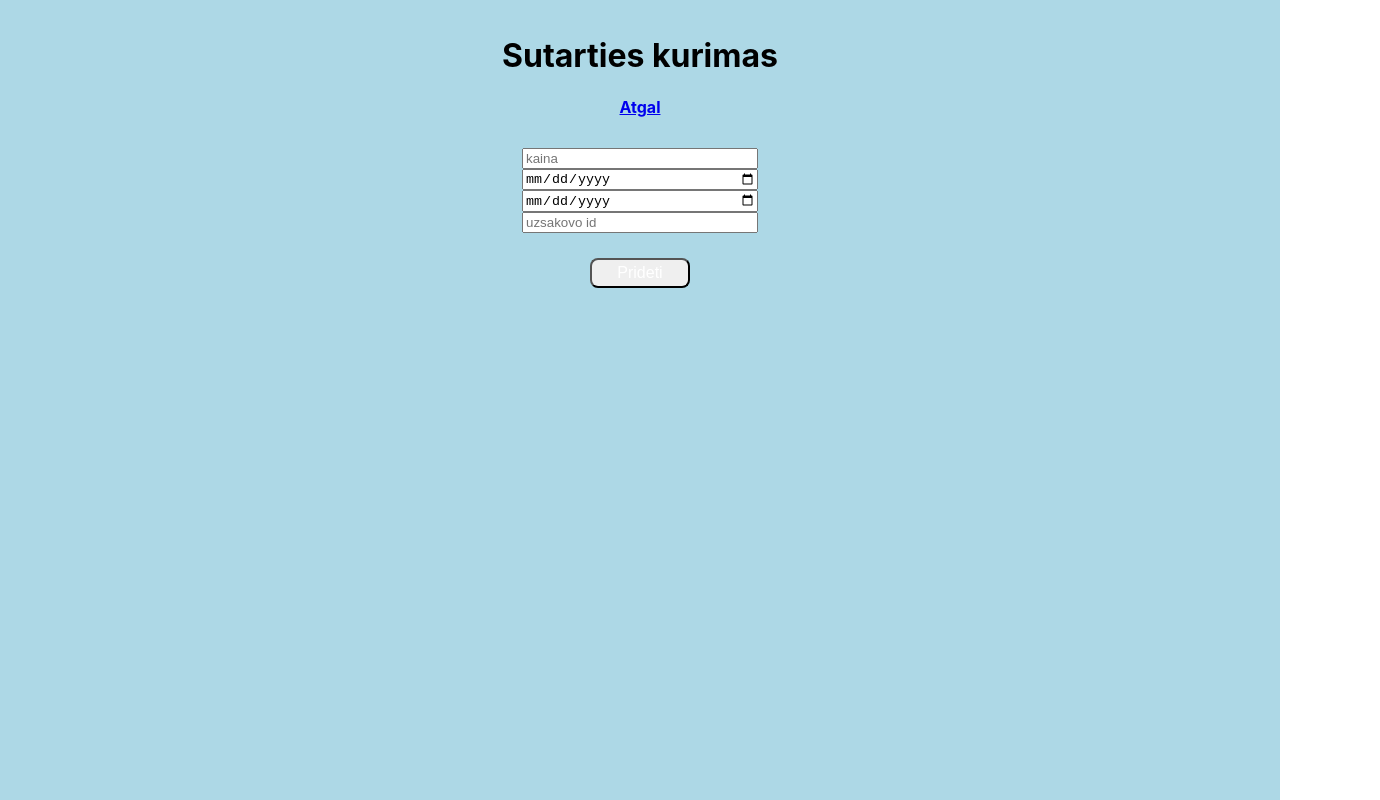
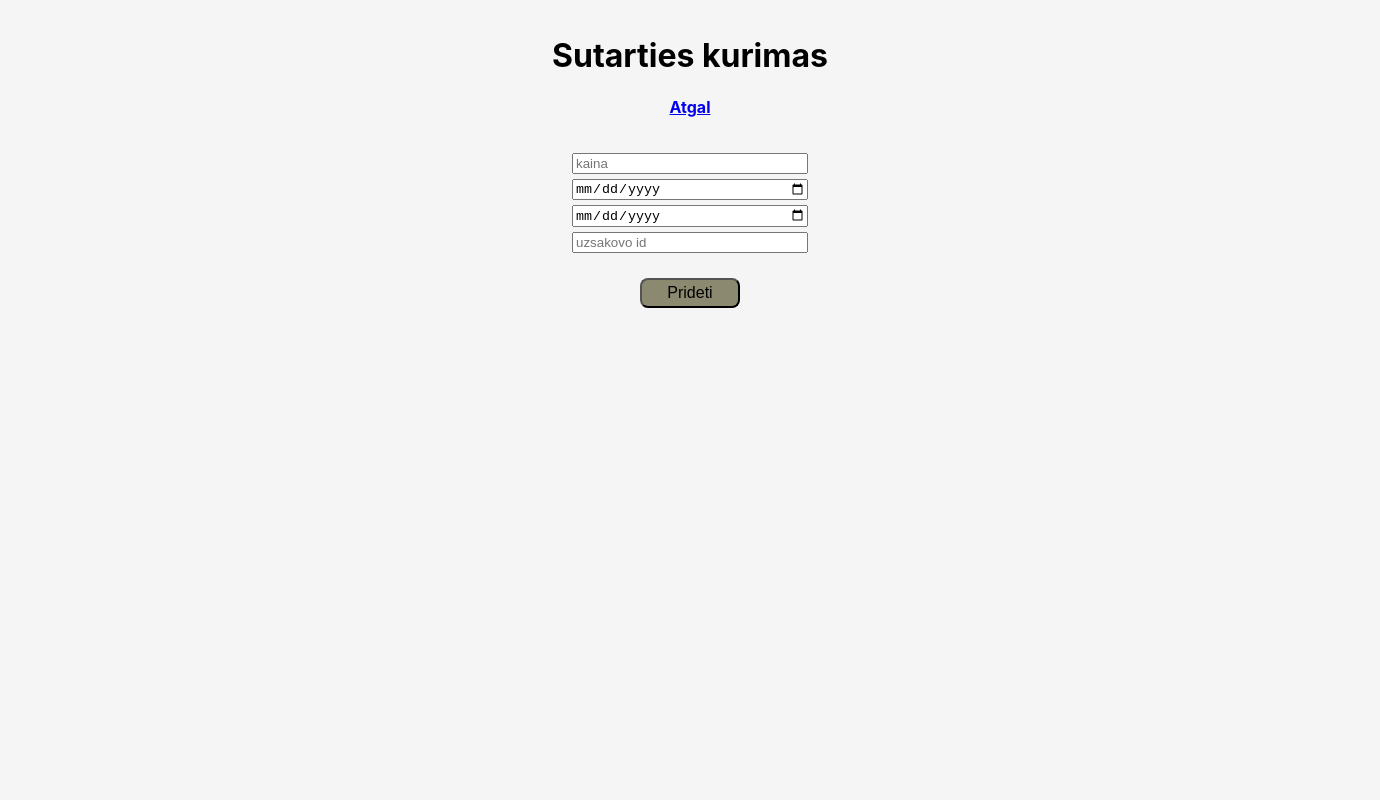
Before and after one commit to TomasSinkevicius/Isskirstytos-duomenu-bazes, a React (Create React App) app: page /Create in a window 1280 px wide. Shown: the whole page, 1380 px wide, since content can reach past the window. Built offline with nearby package versions, Linux system fonts and the light colour scheme; no server answers; the database is empty.

Commit message:
Fixed all of the css and table id's

```diff
--- a/src/Components/StyleFiles/Button.style.js
+++ b/src/Components/StyleFiles/Button.style.js
@@ -4,7 +4,7 @@ import { NavLink as Link } from "react-router-dom";
 export const Button = styled.button`
   width: 100px;
   height: 30px;
-  color: white;
+  background-color: #8B8970;
   margin: 0 auto;
   text-decoration: none;
   align-items: center;
@@ -20,11 +20,11 @@ export const Button = styled.button`
 
 export const ButtonLabel = styled.a`
   font-size: 18px;
-  color: white;
+  color: black;
 `;
 
 export const NavLink = styled(Link)`
-  color: #fff;
+  color: white;
   display: flex;
   align-items: center;
   text-decoration: none;
--- a/src/Components/StyleFiles/Container.style.js
+++ b/src/Components/StyleFiles/Container.style.js
@@ -1,16 +1,54 @@
-import styled from "styled-components";
+import styled, { createGlobalStyle } from "styled-components";
+
+const GlobalStyle = createGlobalStyle`
+*{
+  box-sizing: border-box;
+  margin: 0;
+  padding: 0;
+  font-family: 'Source Sans Pro', sans-serif;
+}
+`;
+
+export const PopContainer = styled.div`
+  width: 400px;
+  height: 400px;
+  background: #DEDEDE;
+  outline-color: black;
+  outline-style: ridge;
+  outline-width: 3px;
+  top: 50%;
+  left: 50%;
+  position: fixed;
+  /* bring your own prefixes */
+  transform: translate(-50%, -50%);
+`;
 
 export const AppContainer = styled.div`
+  z-index: 1;
   max-width: 100%;
   overflow-x: hidden;
   width: 100vw;
   height: 100vh;
-  background-color: lightblue;
+  margin-right: auto;
+  margin-left: auto;
+  background-color: #F5F5F5;
+  padding-right: 50px;
+  padding-left: 50px;
+
+  @media screen and (max-width: 991px) {
+    padding-right: 30px;
+    padding-left: 30px;
+  }
+`;
+
+export const TableName = styled.h1`
+  color: "black";
 `;
 
 export const BtnDiv = styled.div`
-    text-align: center;
-    text-align: 'center';
-    width: 100%;
-    padding-top: 15px;
+  text-align: center;
+  width: 100%;
+  padding-top: 15px;
 `;
+
+export default GlobalStyle;
--- a/src/Components/StyleFiles/Table.style.js
+++ b/src/Components/StyleFiles/Table.style.js
@@ -3,38 +3,72 @@ import styled from "styled-components";
 export const Row = styled.div`
   display: flex;
   justify-content: space-evenly;
+  text-align: center;
   table {
     margin-right: 10px;
   }
 `;
 
 export const Table = styled.table`
+  outline: thin;
+  outline-color: white;
   border-collapse: collapse;
   margin: 25px 0;
   font-size: 0.9em;
   font-family: sans-serif;
   min-width: 400px;
   box-shadow: 0 0 20px rgba(0, 0, 0, 0.15);
-
+  text-align: center;
   td {
     border: 1px solid black;
   }
+
 `;
 
+export const INPUT = styled.input`
+  margin-top: 5px;
+  align-self: center;
+  display: table-cell;
+`;
 export const TR = styled.tr`
   background-color: #009879;
-  color: #ffffff;
+  color: black;
   text-align: left;
+  word-wrap: break-all;
+  width: auto;
+
+  :nth-child(odd){
+    background-color: white;
+  }
+  :nth-child(even){
+    background-color: #CDC9A5;
+  }
+`;
+export const GridDiv = styled.div`
+  display: grid;
+  padding: 10px;
+  align-self: center;
+  align-items: center;
+  text-align: center;
+  margin-top: 5px;
 `;
 
 export const Form = styled.form`
   width: 20%;
   margin-left: auto;
   margin-right: auto;
+  align-items: center;
+  align-self: center;
+  text-align: center;
+  margin-top: 5px;
 `;
 
-export const GridDiv = styled.div`
-  display: grid;
-  padding: 10px;
+export const PopForm = styled.form`
+  width: 50%;
+  margin-left: auto;
+  margin-right: auto;
+  align-items: center;
   align-self: center;
+  text-align: center;
+  margin-top: 5px;
 `;
--- a/src/Components/Sutartis/Create.js
+++ b/src/Components/Sutartis/Create.js
@@ -3,7 +3,7 @@ import React, { useState, useEffect } from "react";
 import { Link } from "react-router-dom";
 import firebase from "../../firebase";
 import { AppContainer, BtnDiv } from "../StyleFiles/Container.style";
-import { Row, Form, GridDiv } from "../StyleFiles/Table.style";
+import { Row, Form, GridDiv, INPUT } from "../StyleFiles/Table.style";
 import { Button } from "../StyleFiles/Button.style";
 
 export default function Create() {
@@ -134,34 +134,34 @@ export default function Create() {
           </div>
           <Form>
             <GridDiv>
-              <input
+              <INPUT
                 type="number"
                 name="kaina"
                 onChange={handleOnChange}
                 placeholder="kaina"
                 initialvalue=""
-              ></input>
-              <input
+              ></INPUT>
+              <INPUT
                 type="date"
                 name="nuomos_pradzia"
                 onChange={handleOnChange}
                 placeholder="nuomos pradzia"
                 initialvalue=""
-              ></input>
-              <input
+              ></INPUT>
+              <INPUT
                 type="date"
                 name="nuomos_pabaiga"
                 placeholder="nuomos pabaiga"
                 onChange={handleOnChange}
                 initialvalue=""
-              ></input>
-              <input
+              ></INPUT>
+              <INPUT
                 type="text"
                 name="uzsakovo_id"
                 placeholder="uzsakovo id"
                 onChange={handleOnChange}
                 initialvalue=""
-              ></input>
+              ></INPUT>
             </GridDiv>
           </Form>
         </BtnDiv>
--- a/src/Components/edit.jsx
+++ b/src/Components/edit.jsx
@@ -1,21 +1,16 @@
 import React, { useState } from "react";
 import styled from "styled-components";
-import { AppContainer, BtnDiv } from "./StyleFiles/Container.style";
-import { Row, Form, GridDiv } from "./StyleFiles/Table.style";
+import {
+  AppContainer,
+  BtnDiv,
+  PopContainer,
+  TableName,
+} from "./StyleFiles/Container.style";
+import { Row, PopForm, GridDiv, INPUT } from "./StyleFiles/Table.style";
 import { Button } from "./StyleFiles/Button.style";
 import { Link } from "react-router-dom";
 import firebase from "../firebase";
 
-const Container = styled.div`
-  width: 400px;
-  height: 400px;
-  background: #afa1a1;
-  position: fixed;
-  top: 50%;
-  left: 50%;
-  /* bring your own prefixes */
-  transform: translate(-50%, -50%);
-`;
 export const Edit = ({ visible, setVisible, data, thirdData }) => {
   const handleOnChange = (e) => {
     const { name, value } = e.target;
@@ -90,7 +85,7 @@ export const Edit = ({ visible, setVisible, data, thirdData }) => {
   };
   console.log(sutartiesDetails);
   return (
-    <Container>
+    <PopContainer>
       <button
         onClick={() =>
           setVisible({ visible: false, database: visible.database })
@@ -98,77 +93,75 @@ export const Edit = ({ visible, setVisible, data, thirdData }) => {
       >
         X
       </button>
-      <Row>
       <BtnDiv>
         <div className="card-header">
           <h4>
-              <h1>Sutarties kurimas</h1>
+            <h1>Sutarties redagavimas</h1>
           </h4>
         </div>
+      </BtnDiv>
       {visible.tableType === 1 ? (
-            <Form>
-              <GridDiv>
+        <BtnDiv>
+          <PopForm>
           Kaina
-                <input
+            <INPUT
               type="number"
               name="kaina"
               onChange={handleOnChange}
               placeholder="kaina"
               value={sutartiesDetails.kaina}
-                ></input>
+            ></INPUT>
             Nuomos pabaiga
-                <input
+            <INPUT
               type="date"
               name="nuomos_pabaiga"
               placeholder="nuomos pabaiga"
               onChange={handleOnChange}
               value={sutartiesDetails.nuomos_pabaiga}
-                ></input>
+            ></INPUT>
             Uzsakovo id
-                <input
+            <INPUT
               type="text"
               name="uzsakovo_id"
               placeholder="uzsakovo id"
               onChange={handleOnChange}
               value={sutartiesDetails.uzsakovo_id}
-                ></input>
-              </GridDiv>
-            </Form>
+            ></INPUT>
+          </PopForm>
+        </BtnDiv>
       ) : (
-            <Form>
-              <GridDiv>
+        <BtnDiv>
+          <PopForm>
             Kaina
-                <input
+            <INPUT
               type="number"
               name="kaina"
               onChange={handleOnChange}
               placeholder="kaina"
               value={sutartiesDetails.kaina}
-                ></input>
+            ></INPUT>
             Nuomos pradzia
-                <input
+            <INPUT
               type="date"
               name="nuomos_pradzia"
               onChange={handleOnChange}
               placeholder="nuomos pradzia"
               value={sutartiesDetails.nuomos_pradzia}
-                ></input>
+            ></INPUT>
             nuomos pabaiga
-                <input
+            <INPUT
               type="date"
               name="nuomos_pabaiga"
               placeholder="nuomos pabaiga"
               onChange={handleOnChange}
               value={sutartiesDetails.nuomos_pabaiga}
-                ></input>
-              </GridDiv>
-            </Form>
+            ></INPUT>
+          </PopForm>
+        </BtnDiv>
       )}
-        </BtnDiv>
-      </Row>
       <BtnDiv>
         <Button onClick={edit}>Redaguoti</Button>
       </BtnDiv>
-    </Container>
+    </PopContainer>
   );
 };
```
Also changed, not shown: src/Components/Sutartis/Index.js (+14 -14 lines). Lines whose indentation alone changed are shown as unchanged.
